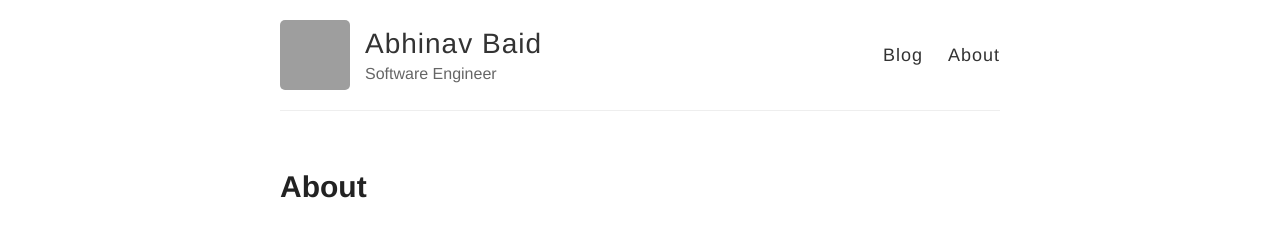
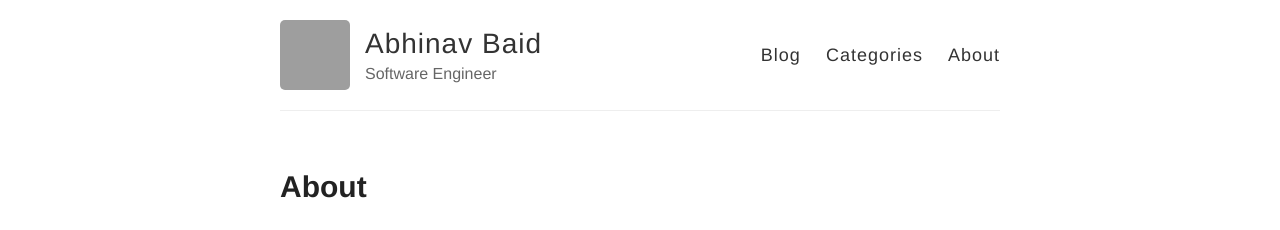
Before and after one commit to fandango-/fandango-.github.io, a Jekyll site: the page built from about.md, in a window 1280 px wide. Shown: the top 230 px of the page. Built offline with Jekyll 4.4.1, drawn with Linux system fonts in a browser that asks for light colours; grey boxes are pictures that could not be loaded.

Commit message:
Update default.html

```diff
--- a/_layouts/default.html
+++ b/_layouts/default.html
@@ -28,6 +28,7 @@
 
           <nav>
             <a href="{{ site.baseurl }}/">Blog</a>
+            <a href="{{ site.baseurl }}/categories">Categories</a>
             <a href="{{ site.baseurl }}/about">About</a>
           </nav>
         </header>
```
